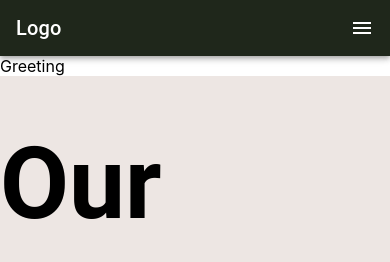
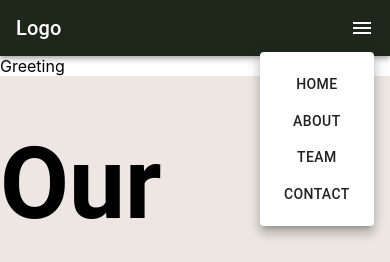
Before and after one commit to Prisberg/nr1team, a React (Create React App) app: page / in a window 390 px wide. Both pictures are taken after a click on the button 362 px from the left and 28 px from the top of the page. Shown: the top 262 px of the page. Built offline with nearby package versions, Linux system fonts and the light colour scheme.

Commit message:
fxed hamburger menu

```diff
--- a/src/components/header/NavBar.jsx
+++ b/src/components/header/NavBar.jsx
@@ -7,6 +7,10 @@ import Button from "@mui/material/Button";
 import IconButton from "@mui/material/IconButton";
 import MenuIcon from "@mui/icons-material/Menu";
 import { useNavigate } from "react-router-dom";
+import Menu from "@mui/material/Menu";
+import MenuItem from "@mui/material/MenuItem";
+
+const pages = ["Home", "About", "Team", "Contact"];
 
 const Hamburgermenu = {
   display: "none",
@@ -25,10 +29,14 @@ const Nav = {
 
 function NavBar() {
   const navigate = useNavigate();
+  const [anchorElNav, setAnchorElNav] = React.useState(null);
 
-  // function scrollIntoView() {
-  //   ref.current.scrollIntoView({ behavior: "smooth" });
-  // }
+  const handleOpenNavMenu = (event) => {
+    setAnchorElNav(event.currentTarget);
+  };
+  const handleCloseNavMenu = () => {
+    setAnchorElNav(null);
+  };
 
   return (
     <Box sx={{ flexGrow: 1 }}>
@@ -62,9 +70,58 @@ function NavBar() {
             color="inherit"
             aria-label="menu"
             sx={Hamburgermenu}
+            onClick={handleOpenNavMenu}
           >
             <MenuIcon />
           </IconButton>
+          <Menu
+            id="menu-appbar"
+            anchorEl={anchorElNav}
+            anchorOrigin={{
+              vertical: "bottom",
+              horizontal: "left",
+            }}
+            keepMounted
+            transformOrigin={{
+              vertical: "top",
+              horizontal: "left",
+            }}
+            open={Boolean(anchorElNav)}
+            onClose={handleCloseNavMenu}
+            sx={{
+              display: { xs: "block", md: "none" },
+            }}
+          >
+            <MenuItem
+              sx={{ display: "flex", flexDirection: "column" }}
+              onClick={handleCloseNavMenu}
+            >
+              <Button
+                color="inherit"
+                onClick={() => navigate("/")}
+                textAlign="center"
+              >
+                {pages[0]}
+              </Button>
+              <Button
+                color="inherit"
+                onClick={() => navigate("/about")}
+                textAlign="center"
+              >
+                {pages[1]}
+              </Button>
+              <Button
+                color="inherit"
+                onClick={() => navigate("/team")}
+                textAlign="center"
+              >
+                {pages[2]}
+              </Button>
+              <Button color="inherit" onClick={() => navigate("/contact")}>
+                {pages[3]}
+              </Button>
+            </MenuItem>
+          </Menu>
         </Toolbar>
       </AppBar>
     </Box>
```
